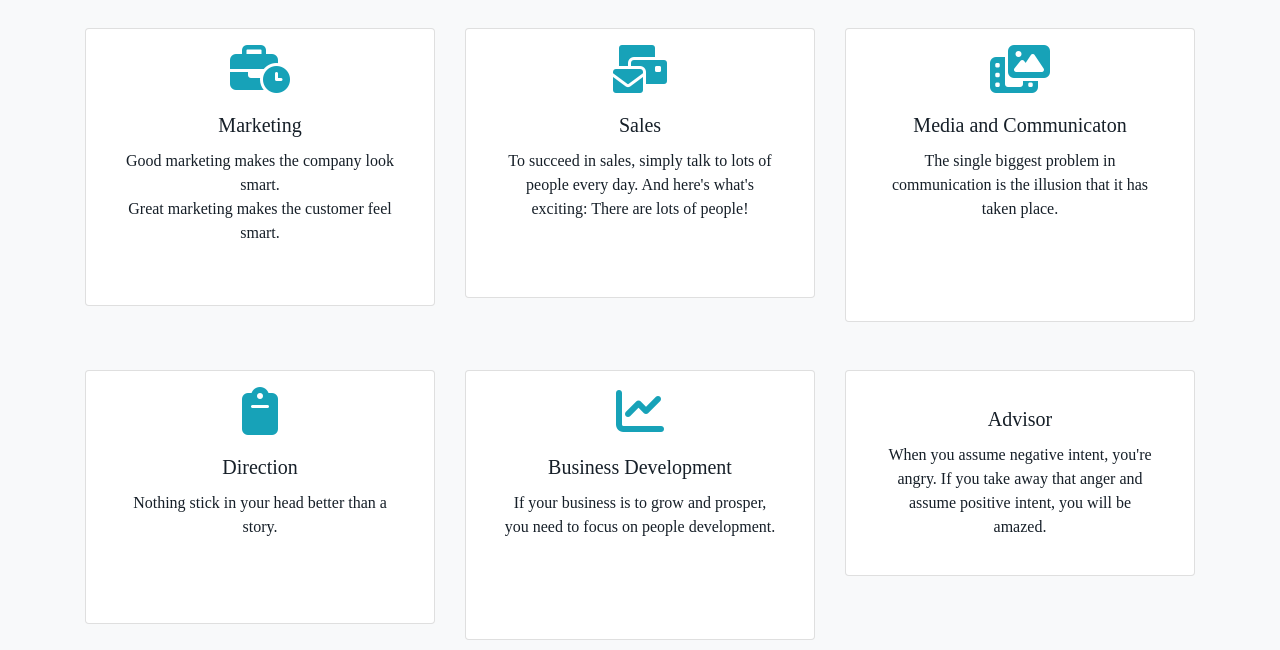
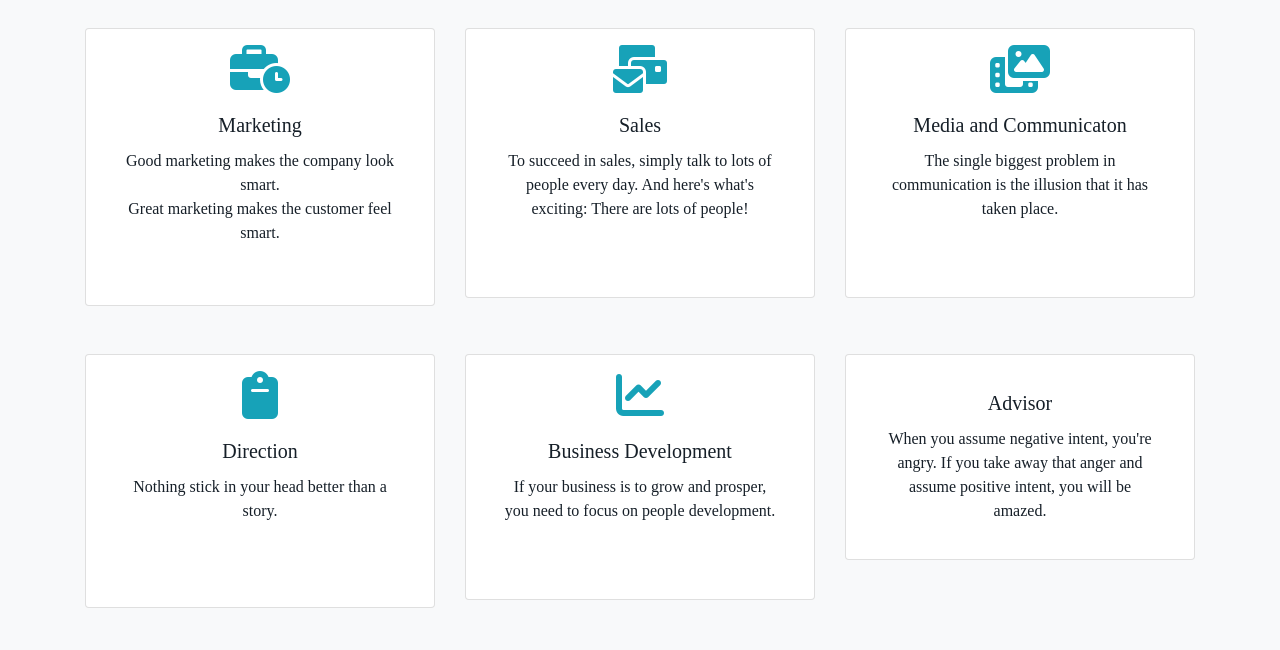
Before and after one commit to rincyrosepf/fj-static-web, a plain HTML site: page index.html in a window 1280 px wide. Shown: the part 650-1300 px from the top of the page. Drawn offline with nearby package versions, Linux system fonts and the light colour scheme; some icons are missing.

Commit message:
Update index.html

```diff
--- a/index.html
+++ b/index.html
@@ -104,7 +104,7 @@
                 <i class="fas fa-photo-video display-1 text-info" style='font-size:48px;color:rgb(164, 216, 250)'></i>
                 <div class="card-body">
                   <h5 class="card-title">Media and Communicaton</h5>
-                  <p class="card-text">The single biggest problem in communication is the illusion that it has taken place.<br><br></p><br>
+                  <p class="card-text">The single biggest problem in communication is the illusion that it has taken place.<br></p><br>
 
                 </div>
               </div>
@@ -130,7 +130,7 @@
                 <i class="fas fa-chart-line display-1 text-info" style='font-size:48px;color:rgb(164, 216, 250)'></i>
                 <div class="card-body">
                   <h5 class="card-title">Business Development</h5>
-                  <p class="card-text">If your business is to grow and prosper, you need to focus on people development.<br><br></p><br>
+                  <p class="card-text">If your business is to grow and prosper, you need to focus on people development.<br></p><br>
 
                 </div>
               </div>
```
